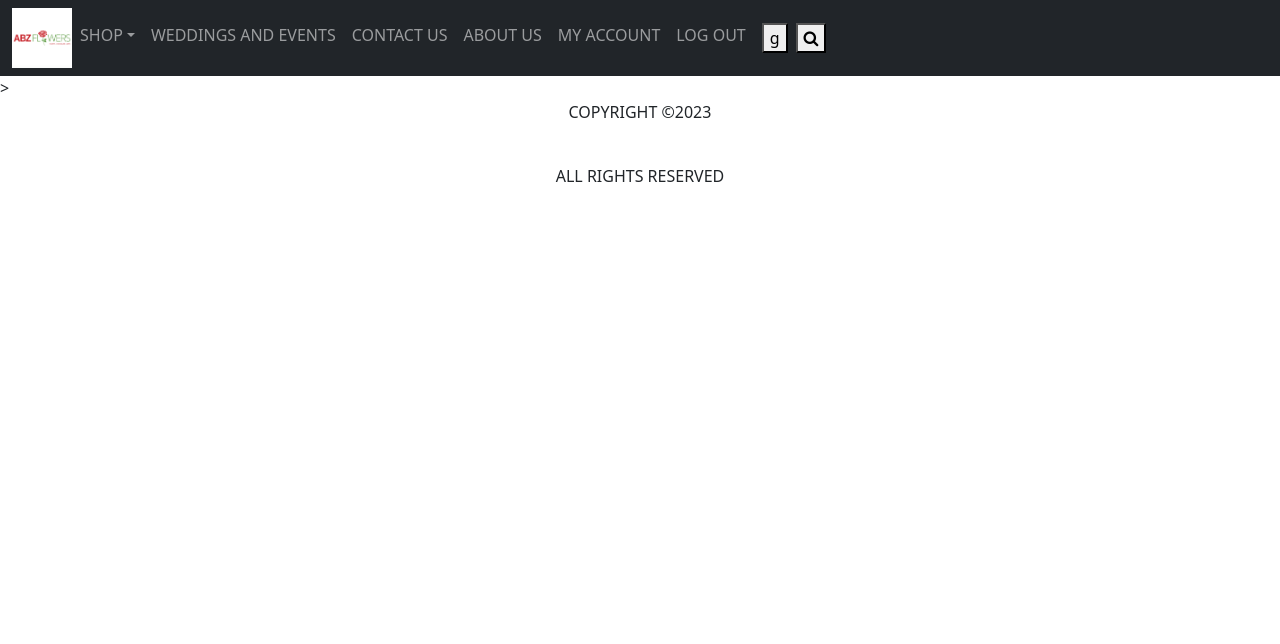
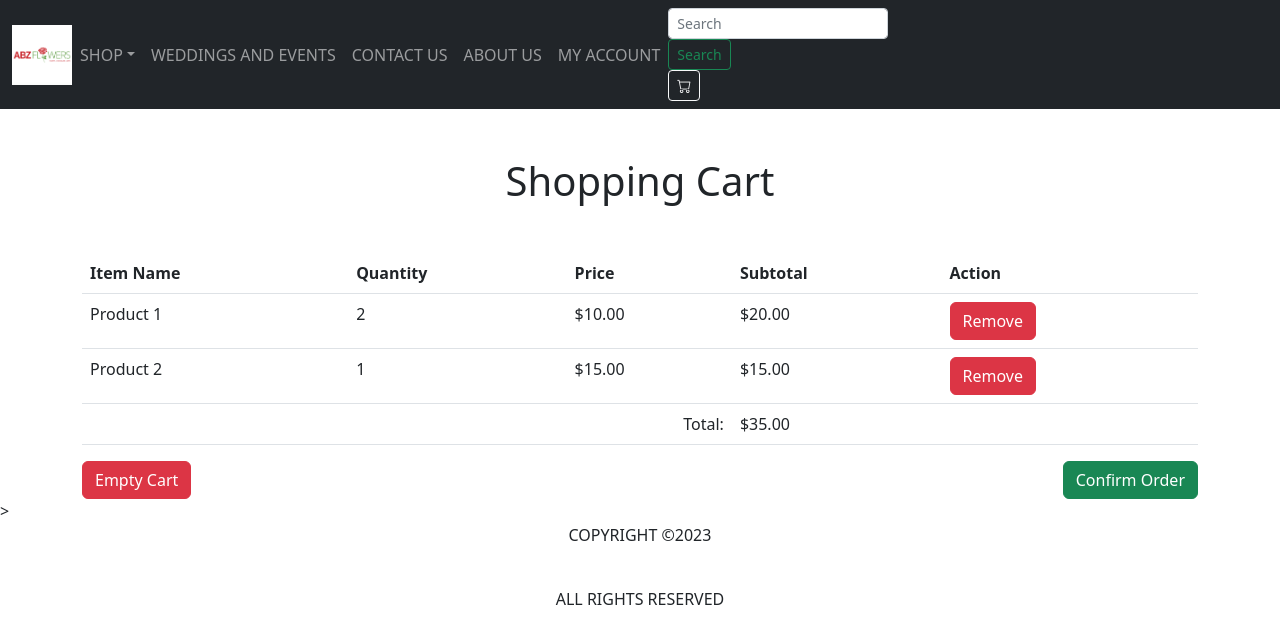
Before and after one commit to jihadftouny/flower-eshop, an Angular app in the folder ABZFlowers/: page /cart in a window 1280 px wide. Before the commit this address led to /. Shown: the top 644 px of the page. Built offline with nearby package versions, Linux system fonts and the light colour scheme.

Commit message:
worked on cart, nav,contact us etc

```diff
--- a/ABZFlowers/src/app/admin/admin.component.html
+++ b/ABZFlowers/src/app/admin/admin.component.html
@@ -10,6 +10,7 @@
         placeholder="Search"
         aria-label="Search"
       />
+      <button class="btn btn-outline-info" type="submit">Add</button>
       <button class="btn btn-outline-success" type="submit">Search</button>
     </form>
     <div class="table-responsive">
--- a/ABZFlowers/src/app/app-routing.module.ts
+++ b/ABZFlowers/src/app/app-routing.module.ts
@@ -17,6 +17,9 @@ const routes: Routes = [
   { path: 'about-us', component: AboutUsComponent },
   { path: 'contact-us', component: ContactUsComponent },
   { path: 'events', component: EventsComponent },
+  { path: 'admin-panel', component: AdminComponent },
+  { path: 'login-dashboard', component: LoginDashboardComponent },
+  { path: 'cart', component: CartComponent },
 ];
 
 @NgModule({
--- a/ABZFlowers/src/app/cart/cart.component.html
+++ b/ABZFlowers/src/app/cart/cart.component.html
@@ -1 +1,54 @@
-<p>cart works!</p>
+
+<body>
+
+    <div class="container mt-5">
+        <h1 class="text-center mb-5">Shopping Cart</h1>
+        <table class="table">
+            <thead>
+                <tr>
+                    <th>Item Name</th>
+                    <th>Quantity</th>
+                    <th>Price</th>
+                    <th>Subtotal</th>
+                    <th>Action</th>
+                </tr>
+            </thead>
+            <tbody>
+                <tr>
+                    <td>Product 1</td>
+                    <td>2</td>
+                    <td>$10.00</td>
+                    <td>$20.00</td>
+                    <td>
+                        <button class="btn btn-danger">Remove</button>
+                    </td>
+                </tr>
+                <tr>
+                    <td>Product 2</td>
+                    <td>1</td>
+                    <td>$15.00</td>
+                    <td>$15.00</td>
+                    <td>
+                        <button class="btn btn-danger">Remove</button>
+                    </td>
+                </tr>
+                <tr>
+                    <td colspan="3" class="text-end">Total:</td>
+                    <td>$35.00</td>
+                    <td></td>
+                </tr>
+            </tbody>
+        </table>
+        <div class="row justify-content-between">
+            <div class="col-auto">
+                <button class="btn btn-danger">Empty Cart</button>
+            </div>
+            <div class="col-auto">
+                <button class="btn btn-success">Confirm Order</button>
+            </div>
+        </div>
+    </div>
+
+    <!-- Bootstrap JS -->
+    <script src="https://cdnjs.cloudflare.com/ajax/libs/twitter-bootstrap/5.0.2/js/bootstrap.min.js" integrity="sha512-KUksny6UObl6/RuA1RfoVu7BLu/KbIeV7qZ3qspYV7puuKrQ0D9XzIexuB6cEz6ABi9XxFXMBGebfbSkKCYs4w==" crossorigin="anonymous" referrerpolicy="no-referrer"></script>
+</body>
--- a/ABZFlowers/src/app/contact-us/contact-us.component.html
+++ b/ABZFlowers/src/app/contact-us/contact-us.component.html
@@ -29,9 +29,29 @@
         </tr>
     </table>
 </div>
+<!-- <a href="#">
+    <img src="../../assets/Images/wa" class="position-fixed bottom-0 end-0 m-3" style="width: 50px;">
+  </a> -->
+  <a href="https://wa.me/96103958855"  class="btn btn-success btn-floating position-fixed bottom-0 end-0 m-3">
+    <img src="../../assets/Images/wa2.png">
+    <i class="bi bi-whatsapp"></i>
+  </a>
+
+
 
 <!-- google  maps -->
-<div id="map-container-google-2" class="z-depth-1-half map-container" style="height: 500px">
+<!-- <div id="map-container-google-2" class="z-depth-1-half map-container" style="height: 500px">
     <iframe src="https://goo.gl/maps/JTrEz7jzeQX8VhQBA" frameborder="0"
       style="border:0" allowfullscreen></iframe>
-  </div>
+  </div> -->
+  <div class="container">
+    <div class="row">
+        <div class="col-sm-12">
+            <div class="embed-responsive embed-responsive-16by9">
+                <iframe class="embed-responsive-item"
+                        src="https://goo.gl/maps/JTrEz7jzeQX8VhQBA"
+                        allowfullscreen></iframe>
+            </div>
+        </div>
+    </div>
+</div>
--- a/ABZFlowers/src/app/header/header.component.html
+++ b/ABZFlowers/src/app/header/header.component.html
@@ -1,3 +1,9 @@
+<head>
+    <!-- Load icon library -->
+    <link rel="stylesheet" href="https://cdn.jsdelivr.net/npm/bootstrap-icons@1.6.1/font/bootstrap-icons.css">
+</head>
+
+
 <nav class="navbar navbar-expand-sm bg-dark navbar-dark">
     <div class="container-fluid">
         <img src="../../assets/Images/logo.png" alt="Logo" style="width:60px;">
@@ -24,35 +30,24 @@
                     <a class="nav-link" routerLink="/about-us">ABOUT US</a>
                 </li>
                 <li class="nav-item">
-                    <a class="nav-link" routerLink="#">MY ACCOUNT</a>
+                    <a class="nav-link" routerLink="/login-dashboard">MY ACCOUNT</a>
                 </li>
-                <li class="nav-item">
+                <!-- <li class="nav-item">
                     <a class="nav-link" routerLink="#">LOG OUT</a>
-                </li>
-                <li class="nav-item">
-                    <a class="nav-link" routerLink="/cart"><button type="button" class="btn btn-primary" span class="bi bi-cart">g</button></a>
-                </li>
+                </li> -->
+
             </ul>
-            <!-- Load icon library -->
-            <link rel="stylesheet"
-                href="https://cdnjs.cloudflare.com/ajax/libs/font-awesome/4.7.0/css/font-awesome.min.css">
 
-            <!-- The form -->
-            <form class="example" action="action_page.php">
-                <!-- <input type="text" placeholder="Search.." name="search"> -->
-                <button type="submit"><i class="fa fa-search"></i></button>
-            </form>
-            <!--  <form class="d-flex">
-        <input class="form-control me-2" type="search" placeholder="Search" aria-label="Search">
-        <button class="btn btn-outline-success" type="submit">Search</button>
-      </form> -->
+            <div class="ml-auto">
+                <form class="form-inline my-2 my-lg-0">
+                  <input class="form-control form-control-sm mr-sm-2" type="search" placeholder="Search" aria-label="Search">
+                  <button class="btn btn-outline-success btn-sm my-2 my-sm-0" type="submit">Search</button>
+                </form>
 
-            <!-- <button type="button" class="btn btn-default btn-sm">
-                <span class="glyphicon glyphicon-shopping-cart"></span>
-            </button> -->
-            <!-- <button type="button" class="btn btn-primary"><span class="bi bi-cart"></span></button> -->
+                <a href="/cart" class="btn btn-outline-light btn-sm ml-2">
+                    <i class="bi-cart"></i>
+                </a>
+            </div>
         </div>
     </div>
-
-
 </nav>
--- a/ABZFlowers/src/app/login-dashboard/login-dashboard.component.html
+++ b/ABZFlowers/src/app/login-dashboard/login-dashboard.component.html
@@ -1 +1,34 @@
-<p>login-dashboard works!</p>
+
+<body>
+	<div class="container">
+		<div class="row">
+			<div class="col-md-6">
+				<h1>Order Status</h1>
+				<div class="alert alert-success" role="alert">
+					Your order has been confirmed!
+				</div>
+				<div class="alert alert-secondary" role="alert">
+					Your order has not yet been shipped. We will notify you when it ships.
+				</div>
+			</div>
+			<div class="col-md-6">
+				<h1>Update Info</h1>
+				<form>
+					<div class="form-group">
+						<label for="email">Email address:</label>
+						<input type="email" class="form-control" id="email" placeholder="Enter email">
+					</div>
+					<div class="form-group">
+						<label for="pwd">Password:</label>
+						<input type="password" class="form-control" id="pwd" placeholder="Enter password">
+					</div>
+					<div class="form-group">
+						<label for="confirm-pwd">Confirm Password:</label>
+						<input type="password" class="form-control" id="confirm-pwd" placeholder="Confirm password">
+					</div>
+					<button type="submit" class="btn btn-primary">Save Changes</button>
+				</form>
+			</div>
+		</div>
+	</div>
+</body>
```
